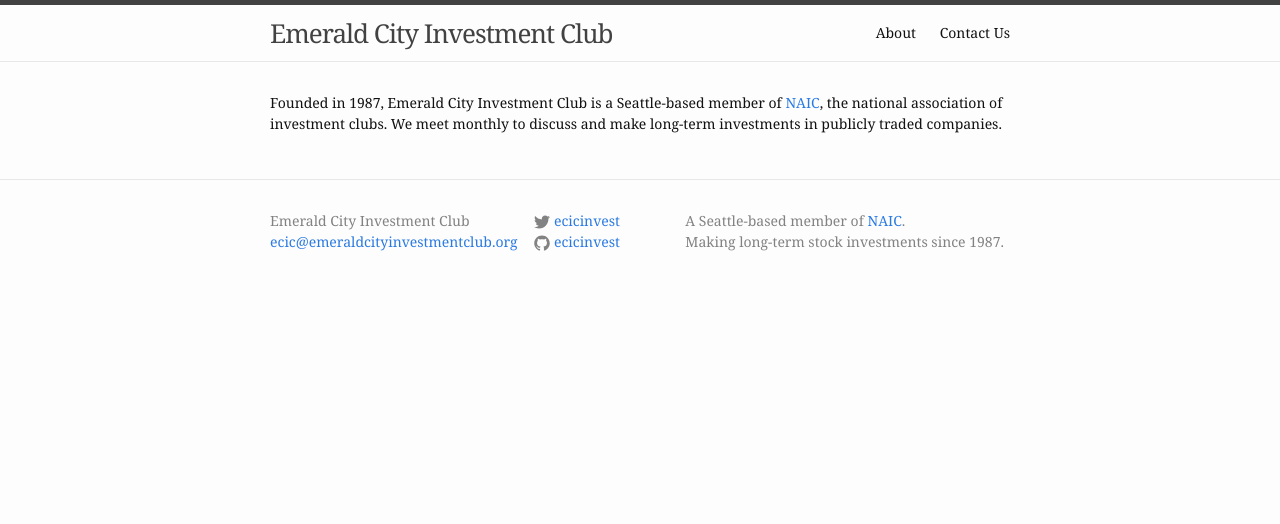
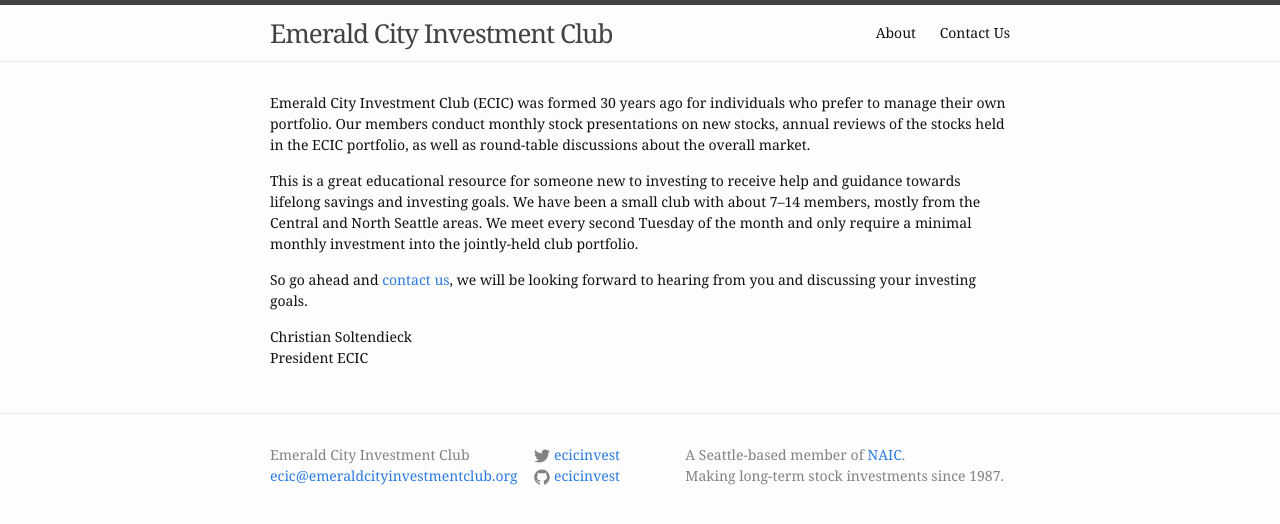
Before and after one commit to EmeraldCityInvestmentClub/emeraldcityinvestmentclub.github.io, a Jekyll site: the page built from about.md, in a window 1280 px wide. Shown: the top 524 px of the page. Built offline with Jekyll 4.4.1, drawn with Linux system fonts in a browser that asks for light colours.

Commit message:
Update About page

```diff
--- a/about.md
+++ b/about.md
@@ -4,8 +4,11 @@
 permalink: /about/
 header: true
 ---
+Emerald City Investment Club (ECIC) was formed 30 years ago for individuals who prefer to manage their own portfolio. Our members conduct monthly stock presentations on new stocks, annual reviews of the stocks held in the ECIC portfolio, as well as round-table discussions about the overall market.
 
-Founded in 1987, Emerald City Investment Club is a Seattle-based member of
-[NAIC](https://www.betterinvesting.org/), the national association of
-investment clubs. We meet monthly to discuss and make long-term investments in
-publicly traded companies.
+This is a great educational resource for someone new to investing to receive help and guidance towards lifelong savings and investing goals. We have been a small club with about 7–14 members, mostly from the Central and North Seattle areas. We meet every second Tuesday of the month and only require a minimal monthly investment into the jointly-held club portfolio.
+
+So go ahead and [contact us](/contact/), we will be looking forward to hearing from you and discussing your investing goals.
+
+Christian Soltendieck<br>
+President ECIC
--- a/sitemap.xml
+++ b/sitemap.xml
@@ -7,7 +7,7 @@
   </url>
   <url>
     <loc>http://emeraldcityinvestmentclub.org/about/</loc>
-    <lastmod>2015-12-07</lastmod>
+    <lastmod>2016-03-16</lastmod>
   </url>
   <url>
     <loc>http://emeraldcityinvestmentclub.org/contact/</loc>
```
